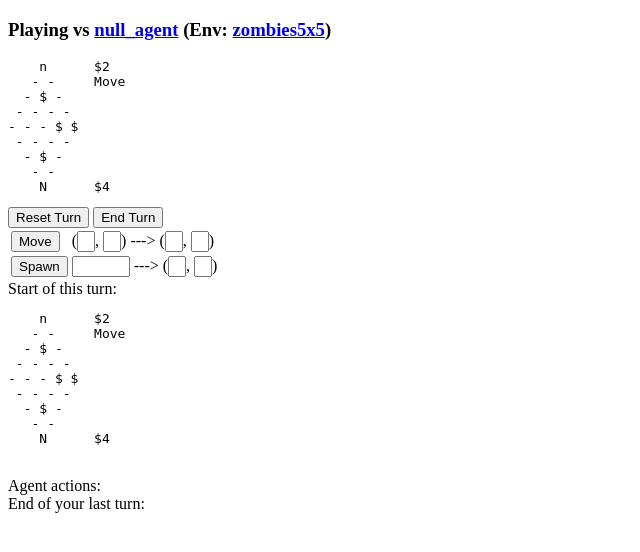
After one commit to goldenratio1618/MinionsAI, a Flask app: page /env/zombies5x5/agent/null_agent/play in a window 1280 px wide. The commit adds this page. Shown: the top 552 px of the page, without its empty margins (0-640 px from the left). Run offline with Flask 2, Linux system fonts and the light colour scheme.

Commit message:
Play vs agent in scoreboard

```diff
--- a/minionsai/engine.py
+++ b/minionsai/engine.py
@@ -101,7 +101,9 @@ class Hex():
     def remove_unit(self):
         self.unit = None
 
-class Phase(enum.Enum):
+# This multiple inheritance is a bit horrifying,
+# but according to SO it's the way to get enum's to be json-able.
+class Phase(str, enum.Enum):
     MOVE = "move"  # Move phase
     SPAWN = "spawn"  # Spawn Phase
     TURN_END = "turn_end"  # After spawn phase, but haven't yet run next_turn()
@@ -210,7 +212,7 @@ class Game():
     def inactive_player_color(self) -> int:
         return 1 - self.active_player_color
 
-    def pretty_print(self):
+    def pretty_print(self, do_print=True):
         """
         Prints board in ascii
         """
@@ -245,9 +247,9 @@ class Game():
             row_strs[1] += phase
         else:
             row_strs[-2] += phase
-
-        print("\n".join(row_strs))
-
+        result = "\n".join(row_strs)
+        if do_print: print(result)
+        return result
 
     def units_with_locations(self, color=None) -> Tuple[Tuple[int, int], Hex]:
         result = []
--- a/minionsai/unit_type.py
+++ b/minionsai/unit_type.py
@@ -29,3 +29,11 @@ def unit_type_from_name(unit_name):
         if unit.name.lower() == unit_name.lower():
             return unit
     return None
+
+def flexible_unit_type(unit_type_str: str):
+    if unit_type_str.isdigit():
+        return unitList[int(unit_type_str)]
+    elif len(unit_type_str) == 1:
+        return next(unit for unit in unitList if unit.name[0].lower() == unit_type_str.lower())
+    else:
+        return unit_type_from_name(unit_type_str)
--- a/scoreboard-lite/app.py
+++ b/scoreboard-lite/app.py
@@ -1,4 +1,10 @@
+import json
+from re import I
 from flask import Flask, redirect, render_template, request, url_for
+from minionsai.action import MoveAction, SpawnAction
+from minionsai.engine import Game, Phase
+from minionsai.unit_type import flexible_unit_type
+from numpy import isin
 from util import list_agents, list_envs, env_dir, format_timedelta, env_agents_dir, env_deleted_agents_dir, env_scores_file
 import zipfile
 import tempfile
@@ -7,7 +13,7 @@ import os
 import shutil
 
 from minionsai.trueskill_worker import read_scores
-from minionsai.agent import RandomAIAgent, NullAgent
+from minionsai.agent import Agent, RandomAIAgent, NullAgent
 
 from scoreboard_envs import ENVS
 
@@ -122,6 +128,76 @@ def agent_delete(env_name, agent_name):
     shutil.move(os.path.join(env_agents_dir(env_name), agent_name), os.path.join(env_deleted_agents_dir(env_name)))
     return redirect(url_for('env_view', env_name=env_name))
 
+# TODO better UI!
+@app.route("/env/<env_name>/agent/<agent_name>/play", methods=['GET', 'POST'])
+def agent_play(env_name, agent_name):
+    if request.method == 'GET':
+        game = ENVS[env_name]()
+        game.next_turn()
+        game_reset = game
+        game_reset_json = game.encode_json()
+        game_prev_turn_str = ""
+        agent_actions_str = ""
+    elif request.method == 'POST':
+        game_json_str = request.values['game_state']
+        game_reset_json_str = request.values['game_reset_state']
+        game_prev_turn_str = request.values['game_prev_turn_str']
+        agent_actions_str = request.values['agent_actions_str']
+        # Turn them into json objects
+        game_json = json.loads(game_json_str)
+        game_reset_json = json.loads(game_reset_json_str)
+        game = Game.decode_json(game_json)
+        game_reset = Game.decode_json(game_reset_json)
+        if "undo" in request.values:
+            game = game_reset
+
+        if "end" in request.values:
+            if game.phase == Phase.MOVE:
+                game.end_move_phase()
+            if game.phase == Phase.SPAWN:
+                game.end_spawn_phase()
+            game_prev_turn_str = game.pretty_print(do_print=False)
+            game.next_turn()
+            agent = Agent.load(os.path.join(env_agents_dir(env_name), agent_name))
+            agent_actions = agent.act(game.copy())
+            game.full_turn(agent_actions)
+            game.next_turn()
+            game_reset = game
+            game_reset_json = game.encode_json()
+            agent_actions_str = "".join(str(a) for a in agent_actions.move_phase + agent_actions.spawn_phase)
+        elif "move" in request.values:
+            if game.phase == Phase.SPAWN:
+                pass
+            elif game.phase == Phase.MOVE:
+                from_i = int(request.values['move_from_i'])
+                from_j = int(request.values['move_from_j'])
+                to_i = int(request.values['move_to_i'])
+                to_j = int(request.values['move_to_j'])
+                action = MoveAction((from_i, from_j), (to_i, to_j))
+                game.process_single_action(action)
+        elif "spawn" in request.values:
+            if game.phase == Phase.MOVE:
+                game.end_move_phase()
+            unit_type = flexible_unit_type(request.values['spawn_unit_type'])
+            to_i = int(request.values['spawn_to_i'])
+            to_j = int(request.values['spawn_to_j'])
+            action = SpawnAction(unit_type, (to_i, to_j))
+            game.process_single_action(action)
+    game_json = game.encode_json()
+    print(game_prev_turn_str)
+    return render_template(
+        'agent_play.html',
+        env_name=env_name,
+        agent_name=agent_name,
+        game=game,
+        game_reset=game_reset,
+        game_json=json.dumps(game_json),
+        game_reset_json=json.dumps(game_reset_json),
+        game_prev_turn_str=game_prev_turn_str,
+        agent_actions_str=agent_actions_str
+        )
+
+
 if __name__ == '__main__':
     verify_envs_setup()
     app.run(debug=True)
--- /dev/null
+++ b/scoreboard-lite/templates/agent_play.html
@@ -0,0 +1,51 @@
+<!DOCTYPE html>
+<html lang = "en">
+   <head></head>
+   <body>
+
+      <h3>
+        Playing vs <a href="view">{{agent_name}}</a> (Env: <a href="/env/{{env_name}}/view">{{env_name}}</a>)
+      </h3>
+
+      <pre>{{game.pretty_print(do_print=False)}}</pre>
+      <form method="post">
+         <input type="hidden" name="game_state" value="{{game_json}}">
+         <input type="hidden" name="game_reset_state" value="{{game_reset_json}}">
+         <input type="hidden" name="game_prev_turn_str" value="{{game_prev_turn_str}}">
+         <input type="hidden" name="agent_actions_str" value="{{agent_actions_str}}">
+         <input type="submit" name="undo" value="Reset Turn">
+         <input type="submit" name="end" value="End Turn">
+         <table>
+            <tr>
+               <td>
+                  <input type="submit" name="move" value="Move">
+               </td>
+               <td>
+                  (<input type="text" name="move_from_i" style="width:10px">,
+                  <input type="text" name="move_from_j" style="width:10px">)
+               --->
+                  (<input type="text" name="move_to_i" style="width:10px">,
+                  <input type="text" name="move_to_j" style="width:10px">)
+            </tr>
+            <tr>
+               <td>
+                  <input type="submit" name="spawn" value="Spawn">
+               </td>
+               <td>
+                  <input type="text" name="spawn_unit_type" style="width:50px">
+               --->
+                  (<input type="text" name="spawn_to_i" style="width:10px">,
+                  <input type="text" name="spawn_to_j" style="width:10px">)
+            </tr>
+         </table>
+      </form>
+      Start of this turn:
+      <pre>{{game_reset.pretty_print(do_print=False)}}</pre>
+      <br>
+      Agent actions:
+      {{agent_actions_str}}
+      <br>
+      End of your last turn:
+      <pre>{{game_prev_turn_str}}</pre>
+   </body>
+</html>
--- a/scoreboard-lite/templates/agent_view.html
+++ b/scoreboard-lite/templates/agent_view.html
@@ -7,7 +7,9 @@
         Agent: {{agent['name']}} (Env: <a href="/env/{{env_name}}/view">{{env_name}}</a>)
       </h3>
 
-
+      <form action="play" method="get">
+         <button type="submit" name="Play" value="Play" class="btn-link">Play Agent</button>
+      </form>
       <table border="1px solid black">
          <tbody>
             <tr>
```
Also changed, not shown: minionsai/agent.py (+2 -8 lines).
